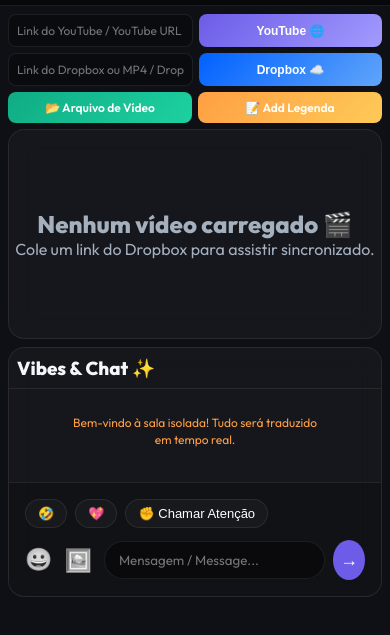
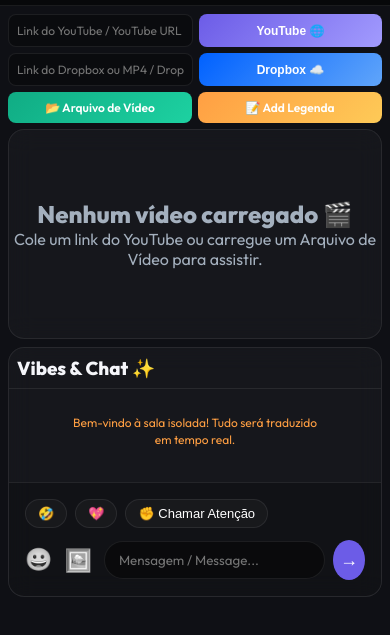
Before and after one commit to BarrosNio/cinema-video-app, a website: page public/index.html in a window 390 px wide. Shown: the part 73-708 px from the top of the page. Drawn offline with nearby package versions, Linux system fonts and the light colour scheme; no server answers.

Commit message:
Add files via upload

```diff
--- a/public/index.html
+++ b/public/index.html
@@ -48,8 +48,7 @@
                 <video id="html5Player" controls playsinline style="width: 100%; height: 100%; display: none; border-radius: 16px; object-fit: contain;"></video>
                 <div id="videoPlaceholder" class="video-placeholder">
                     <h2>Nenhum vídeo carregado 🎬</h2>
-                    <p>Cole um link do Dropbox para assistir sincronizado.</p>
-
+                    <p>Cole um link do YouTube ou carregue um Arquivo de Vídeo para assistir.</p>
                 </div>
             </div>
         </section>
--- a/public/style.css
+++ b/public/style.css
@@ -315,6 +315,7 @@ body {
         width: 100%;
         aspect-ratio: 16 / 9;
         min-height: auto;
+        max-height: 30vh;
     }
     .chat-section {
         flex: 1;
```
